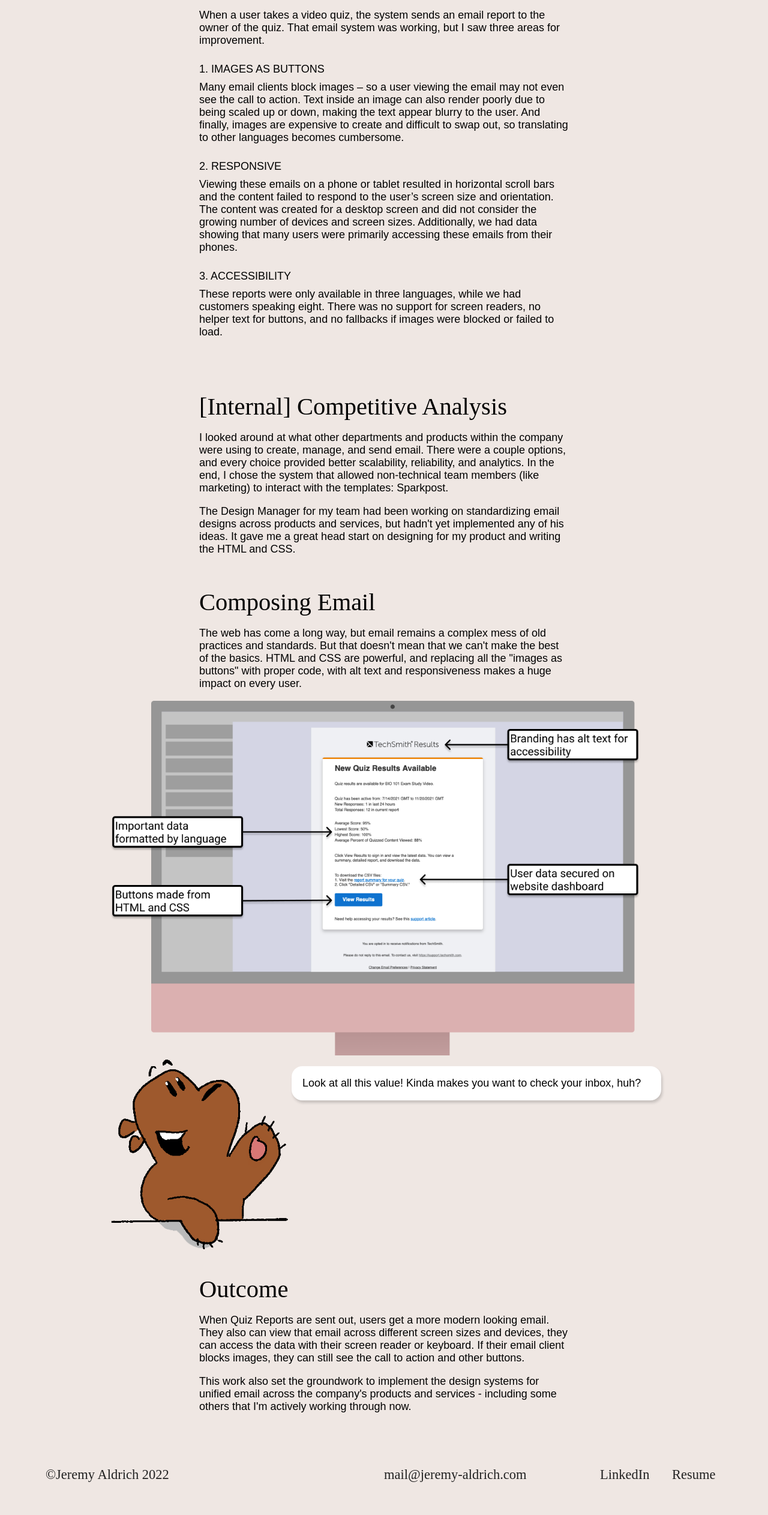
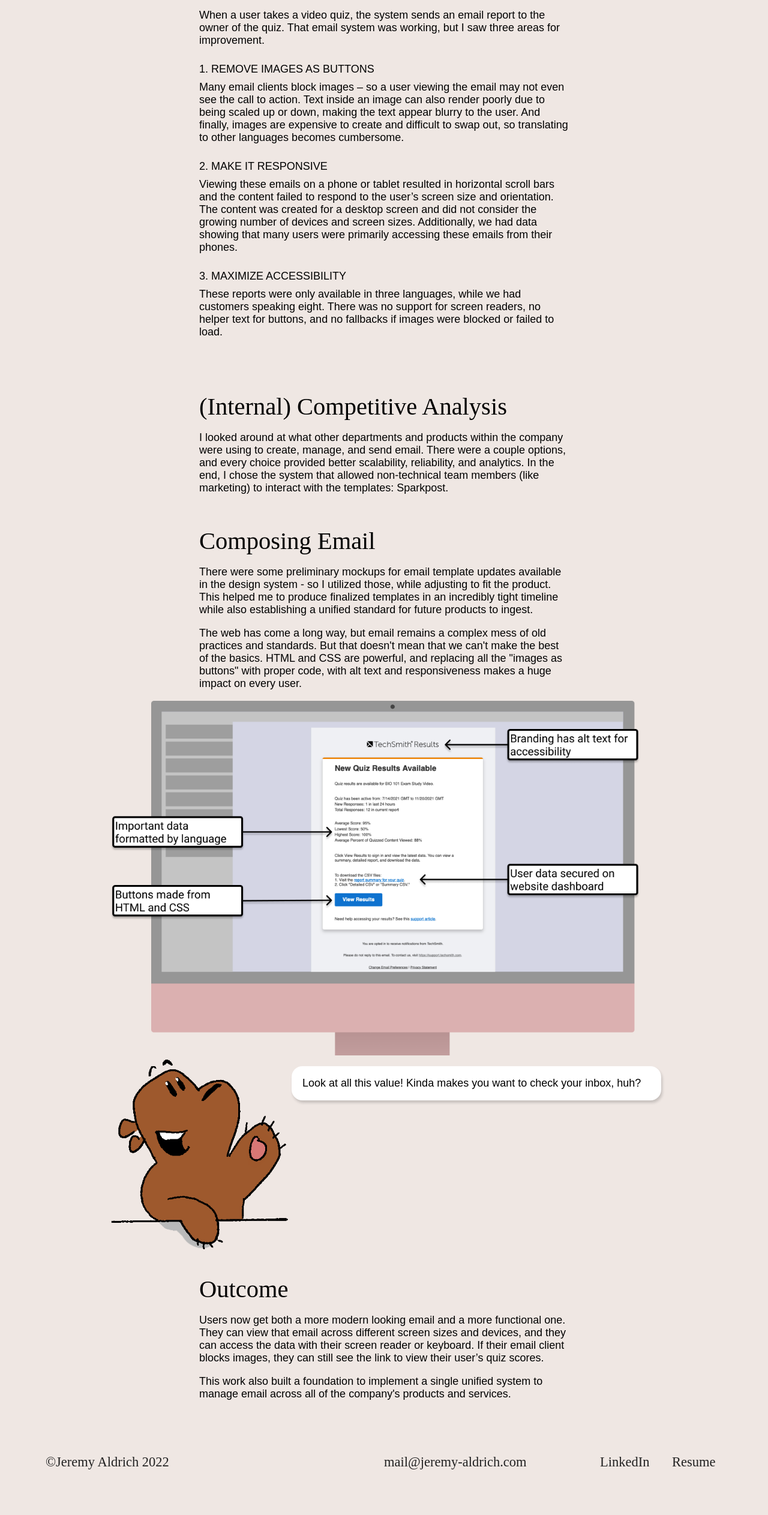
Before and after one commit to jsaldrich1/jsaldrich1.github.io, a plain HTML site: page emailreport.html in a window 1280 px wide. Shown: the part 1280-3805 px from the top of the page at 60% size. After the commit the page ends 3784 px from the top, so only its background shows below. Drawn offline with Linux system fonts and the light colour scheme; a web font is replaced by a local one.

Commit message:
wordsmithing and footer css

```diff
--- a/css/main.css
+++ b/css/main.css
@@ -237,7 +237,8 @@ footer {
   grid-column: 1 / 13;
   text-decoration: none;
   color: var(--text);
-  padding: 3rem 0 3rem 0;
+  margin: 3rem 0 3rem 0;
+  padding-bottom: 3rem;
 }
 
 #footer-copy {
--- a/emailreport.html
+++ b/emailreport.html
@@ -75,22 +75,22 @@
                 <h2 class="study-card-h2">Problem</h2>
                 <p class="study-content problem-text">Sometimes, in a frenzy to develop new and exciting features, things like notification emails can fall by the wayside. That was exactly the case for an automated email report sent to users of TechSmith Quizzing. It had not been updated since <year> and needed some TLC.
                 <p class="study-content problem-text">When a user takes a video quiz, the system sends an email report to the owner of the quiz. That email system was working, but I saw three areas for improvement.</p>
-                <h3 class="study-content problem-text">1. Images as Buttons</h3>
+                <h3 class="study-content problem-text">1. Remove Images as Buttons</h3>
                 <p class="study-content problem-text">Many email clients block images – so a user viewing the email may not even see the call to action. Text inside an image can also render poorly due to being scaled up or down, making the text appear blurry to the user. And finally, images are expensive to create and difficult to swap out, so translating to other languages becomes cumbersome.</p>
-                <h3 class="study-content problem-text">2. Responsive</h3>
+                <h3 class="study-content problem-text">2. Make it Responsive</h3>
                 <p class="study-content problem-text">Viewing these emails on a phone or tablet resulted in horizontal scroll bars and the content failed to respond to the user’s screen size and orientation. The content was created for a desktop screen and did not consider the growing number of devices and screen sizes. Additionally, we had data showing that many users were primarily accessing these emails from their phones.</p>
-                <h3 class="study-content problem-text">3. Accessibility</h3>
+                <h3 class="study-content problem-text">3. Maximize Accessibility</h3>
                 <p class="study-content problem-text">These reports were only available in three languages, while we had customers speaking eight. There was no support for screen readers, no helper text for buttons, and no fallbacks if images were blocked or failed to load.</p>
             </article>
         </article>
         <article class="study-card">
             <article class="study-container competative-analysis">
-                <h2 class="study-card-h2">[Internal] Competitive Analysis</h2>
+                <h2 class="study-card-h2">(Internal) Competitive Analysis</h2>
                 <p class="study-content journey-text">I looked around at what other departments and products within the company were using to create, manage, and send email. There were a couple options, and every choice provided better scalability, reliability, and analytics. In the end, I chose the system that allowed non-technical team members (like marketing) to interact with the templates: Sparkpost.</p>
-                <p class="study-content journey-text">The Design Manager for my team had been working on standardizing email designs across products and services, but hadn't yet implemented any of his ideas. It gave me a great head start on designing for my product and writing the HTML and CSS.</p>
             </article>
             <article class="study-container composing">
                 <h2 class="study-card-h2">Composing Email</h2>
+                <p class="study-content composing-text">There were some preliminary mockups for email template updates available in the design system - so I utilized those, while adjusting to fit the product. This helped me to produce finalized templates in an incredibly tight timeline while also establishing a unified standard for future products to ingest.</p>
                 <p class="study-content composing-text">The web has come a long way, but email remains a complex mess of old practices and standards. But that doesn't mean that we can't make the best of the basics. HTML and CSS are powerful, and replacing all the "images as buttons" with proper code, with alt text and responsiveness makes a huge impact on every user.</p>
             </article>
             <img src="/img/Email-Details.png" class="full-width-image">
@@ -101,8 +101,8 @@
             <img src="/img/Bear-value.png" class="bear-bottom-left study-content">
             <article class="study-container iterate">
                 <h2 class="study-card-h2">Outcome</h2>
-                <p class="study-content outcome-text">When Quiz Reports are sent out, users get a more modern looking email. They also can view that email across different screen sizes and devices, they can access the data with their screen reader or keyboard. If their email client blocks images, they can still see the call to action and other buttons.</p>
-                <p class="study-content iterate-text">This work also set the groundwork to implement the design systems for unified email across the company's products and services - including some others that I'm actively working through now.</p>
+                <p class="study-content outcome-text">Users now get both a more modern looking email and a more functional one. They can view that email across different screen sizes and devices, and they can access the data with their screen reader or keyboard. If their email client blocks images, they can still see the link to view their user’s quiz scores.</p>
+                <p class="study-content iterate-text">This work also built a foundation to implement a single unified system to manage email across all of the company's products and services.</p>
             </article>
         </article>
     </section>
```
